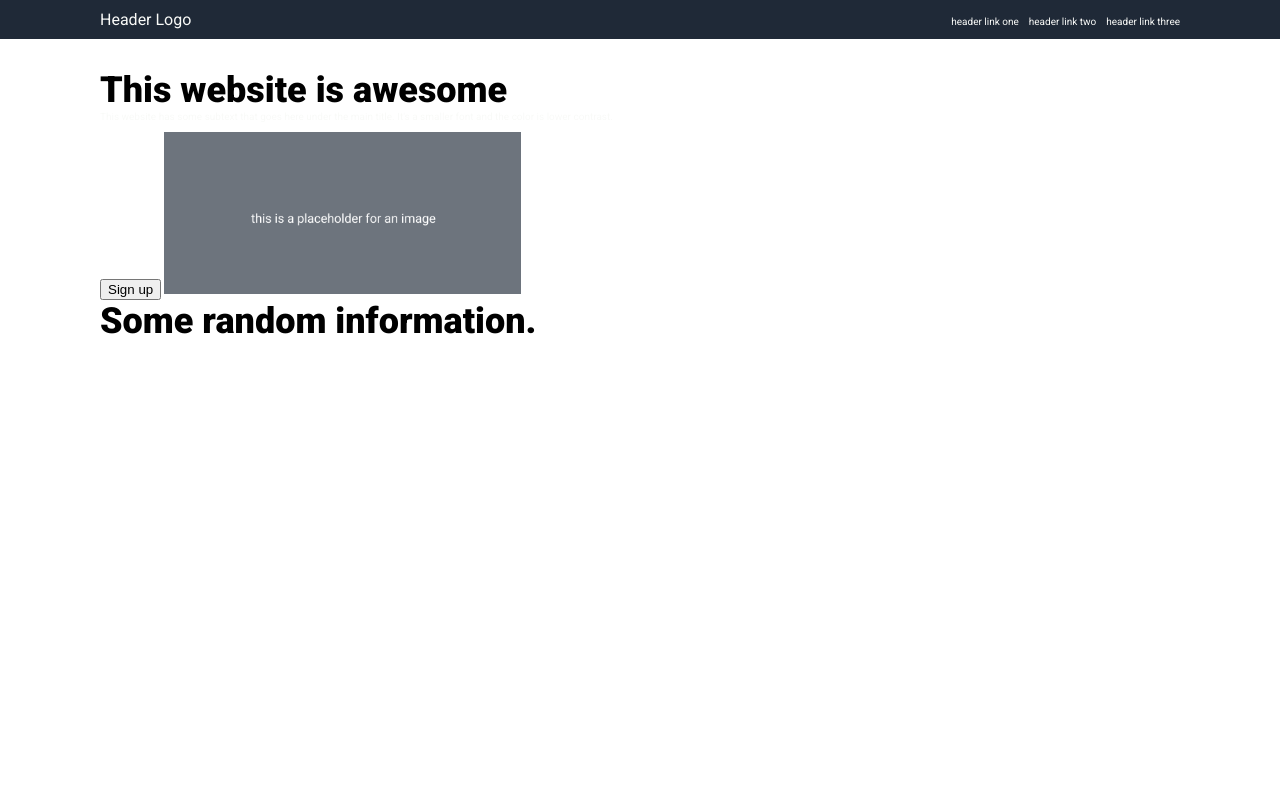
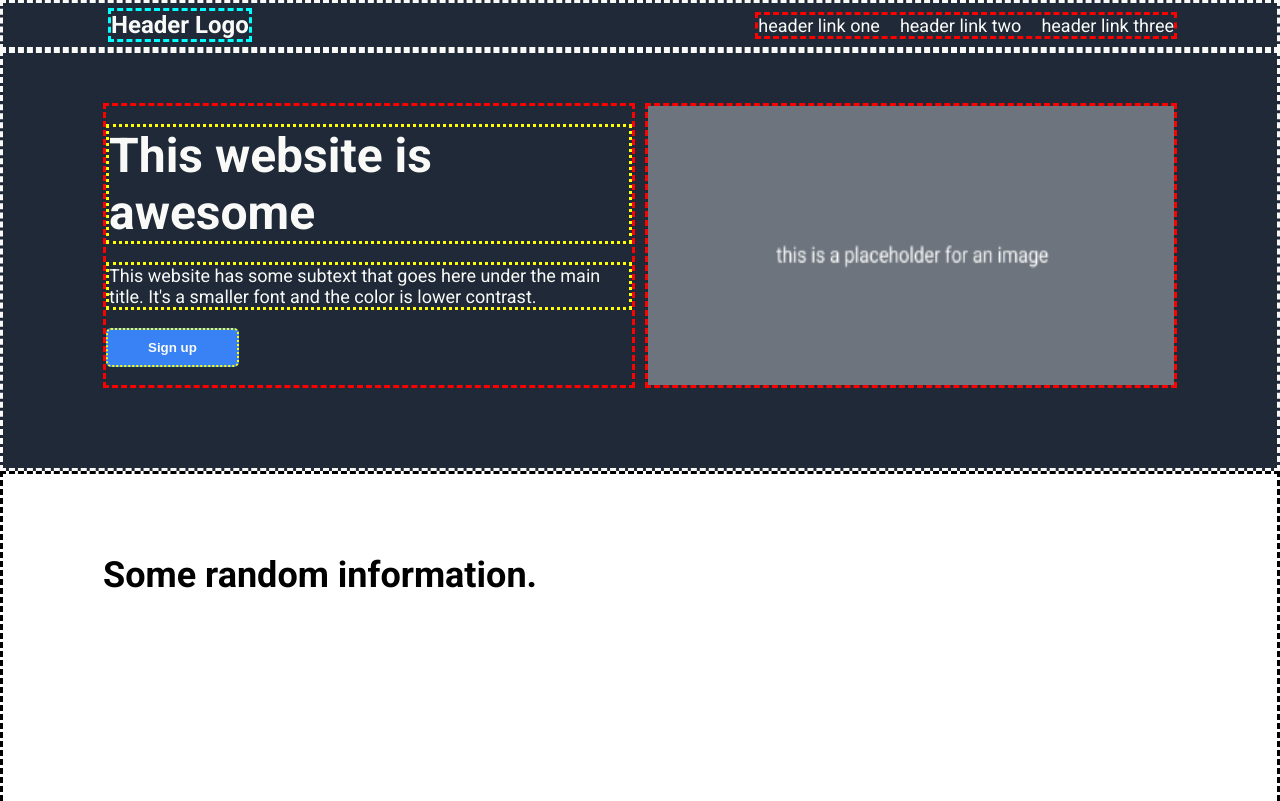
Before and after one commit to mstudios-nz/odin-Project--Landing-Page, a plain HTML site: page index.html in a window 1280 px wide. Shown: the top 801 px of the page. Drawn offline with Linux system fonts and the light colour scheme.

Commit message:
RESET HTML CLASSES TO ELEMENTS In an attempt to simplify code I have: - Removed classes for text, heading, quote, etc - Replaced with relevant html elements h1-h3, p, q, cite
NOTICED
The consequence was that there is default padding, margins and other factors on these html elements

STYLING UPDATED
Had to update styling reference not just to reference elements over classes
But also had to adjust margin, padding etc to remove some default values

STYLED - HERO SECTION
Completed styling on hero section.
Used Flexbox to separate into 2 equal columns of flex:1
Put heading, para and button into container "hero content"
Positioned elements hero content by - removing default padding from h1
                                    - adding 18px padding to container
                                    - which matched default padding of para

STARTED - SECTION THEMES = DARK/LIGHT
To simplify most backgrond and font color combo's have defined classes
- "Dark" = Dark background light text
- "Light" = Light background and dark text
need to updated HTML (*quote section will need custom setting)

```diff
--- a/index.html
+++ b/index.html
@@ -19,7 +19,7 @@
 <body>
 
 <header>
-    <div class="logo">Header Logo</div>
+    <h3>Header Logo</h3>
 
     <nav>
         <ul class="header-links">
@@ -32,48 +32,50 @@
 
 <main>
 <section class="hero">
-    <div class="heading">This website is awesome</div>
-    <div class="text">This website has some subtext that goes here under the main title. It's a smaller font and the color is lower contrast.</p>
-    <button>Sign up</button>
+    <div class="hero-content">
+        <h1>This website is awesome</h1>
+        <p>This website has some subtext that goes here under the main title. It's a smaller font and the color is lower contrast.</p>
+        <button>Sign up</button>
+    </div>
     <img src="placeholder image.png" alt="placeholder image">
 </section>
 
 <section class="info">
-    <div class="heading">Some random information.</div>
+    <h2>Some random information.</h2>
 
     <div class="info">
         <img src="info.png" alt="placeholder info image">
-        <div class="text">this is some subtext under an illustration or image</div>
+        <p>this is some subtext under an illustration or image</p>
     </div>
     <div class="info">
         <img src="info.png" alt="placeholder info image">
-        <div class="text">this is some subtext under an illustration or image</div>
+        <p>this is some subtext under an illustration or image</p>
     </div>
     <div class="info">
         <img src="info.png" alt="placeholder info image">
-        <div class="text">this is some subtext under an illustration or image</div>
+        <p>this is some subtext under an illustration or image</p>
     </div>
     <div class="info">
         <img src="info.png" alt="placeholder info image">
-        <div class="text">this is some subtext under an illustration or image</div>
+        <p>this is some subtext under an illustration or image</p>
     </div>
 </section>
 
 <section class="quote">
-    <div class="text">This is an inspiring quote, or a testimonial from a customer. Maybe it's just filling up space, or maybe people will actually read it. Who know? All I know is that is looks nice.</div>
-    <div class="text">-Thor, God of Thunder</div>
+    <q>This is an inspiring quote, or a testimonial from a customer. Maybe it's just filling up space, or maybe people will actually read it. Who know? All I know is that is looks nice.</q>
+    <cite>-Thor, God of Thunder</cite>
 </section>
 
 <section class="cta">
     <div class="modal">
-        <div class="heading">Call to action! It's time!</div>
-        <div class="text">Sign up for our products by clicking that button right over there!</div>
+        <h3>Call to action! It's time!</h3>
+        <p>Sign up for our products by clicking that button right over there!</p>
         <button>Sign up</button>
     </div>
 </main>
 
 <footer>
-    <div class="text">Copyright (c) The Odin Project 2021</div>
+    <p>Copyright (c) The Odin Project 2021</p>
 </footer>
 
 </body>
--- a/styles.css
+++ b/styles.css
@@ -4,25 +4,85 @@ body {
     margin: 0;
 }
 
-main {
-    margin: 30px 100px;
+a {
+    color: #F9FAF8;
+    font-size: 18px;
 }
 
-a,
-.text {
-    color: #F9FAF8;
-    font-size: 10px;
+h1 h2 h3 {
+    font-weight: 900;
 }
 
-.heading {
+h1 {
+    font-size: 48px;
+    margin: 0px 0px;
+}
+
+h2 {
+    font-size: 36px;
+}
+
+h3 {
+    font-size: 24px;
+    margin: 5px;
+}
+
+p {
+    font-size: 18px;
+
+}
+
+q {
+    font-size: 36px;
+    font-weight: lighter;
+    font-style: italic;
+    quotes: none;
+    text-align: right;
+    border-color: yellow;
+        border-style: dotted;
+}
+
+cite {
+    font-size: 24px;
     font-weight: 900;
-    font-size: 36px;
+   text-align: right;
+}
+
+/* Sections */
+
+.dark {
+    background-color: #1F2937;
+    color: #F9FAF8;
+}
+
+.light {
+    background-color: #F9FAF8;
+    color: #1F2937;
+}
+
+section {
+    padding: 50px 100px 80px;
+}
+
+/* Buttons*/
+
+button {
+    padding: 10px 40px;
+    border-radius: 5px;
+    background-color: #3882F6;
+    color: #F9FAF8;
+    font-weight: 600;
+    border-color: #F9FAF8;
+}
+
+.no-border {
+    border-width: 0;
 }
 
 /* Header & Footer*/
 
 header, footer {
-    padding: 10px 100px;
+    padding: 0px 100px;
     background-color: #1F2937;
     color: #F9FAF8;
 }
@@ -30,6 +90,7 @@ header, footer {
 header {
     display: flex;
     justify-content: space-between;
+    align-items: center;
 }
 
 .header-links {
@@ -37,7 +98,7 @@ header {
     margin: 0;
     padding: 0;
     display: flex;
-    gap: 10px;
+    gap: 20px;
 }
 
 header a {
@@ -46,15 +107,50 @@ header a {
 
 footer {
     text-align: center;
-    padding: 30px;
+    padding: 20px;
 }
 
-/* Box Highlighting
+/* Hero Section */
 
-header > *,
- .header-links > * {
+.hero {
+    background-color: #1F2937;
+    color: #F9FAF8;
+    display: flex;
+    gap: 10px;
+}
+
+.hero > * {
+    flex:1;
+}
+
+.hero-content {
+    padding: 18px 0px;
+}
+
+
+/* Highlight Boxes*/
+
+h3 {
+    border-color: aqua;
+    border-style: dashed;
+
+}
+
+.header-links {
+border-color: red;
+    border-style: dashed;
+}
+
+.hero > * {
 border-color: red;
 border-style: dashed;
 }
 
-*/
+.hero-content > * {
+    border-color: yellow;
+    border-style: dotted;
+}
+
+header, footer, section {
+border-style: dashed;
+}
```
